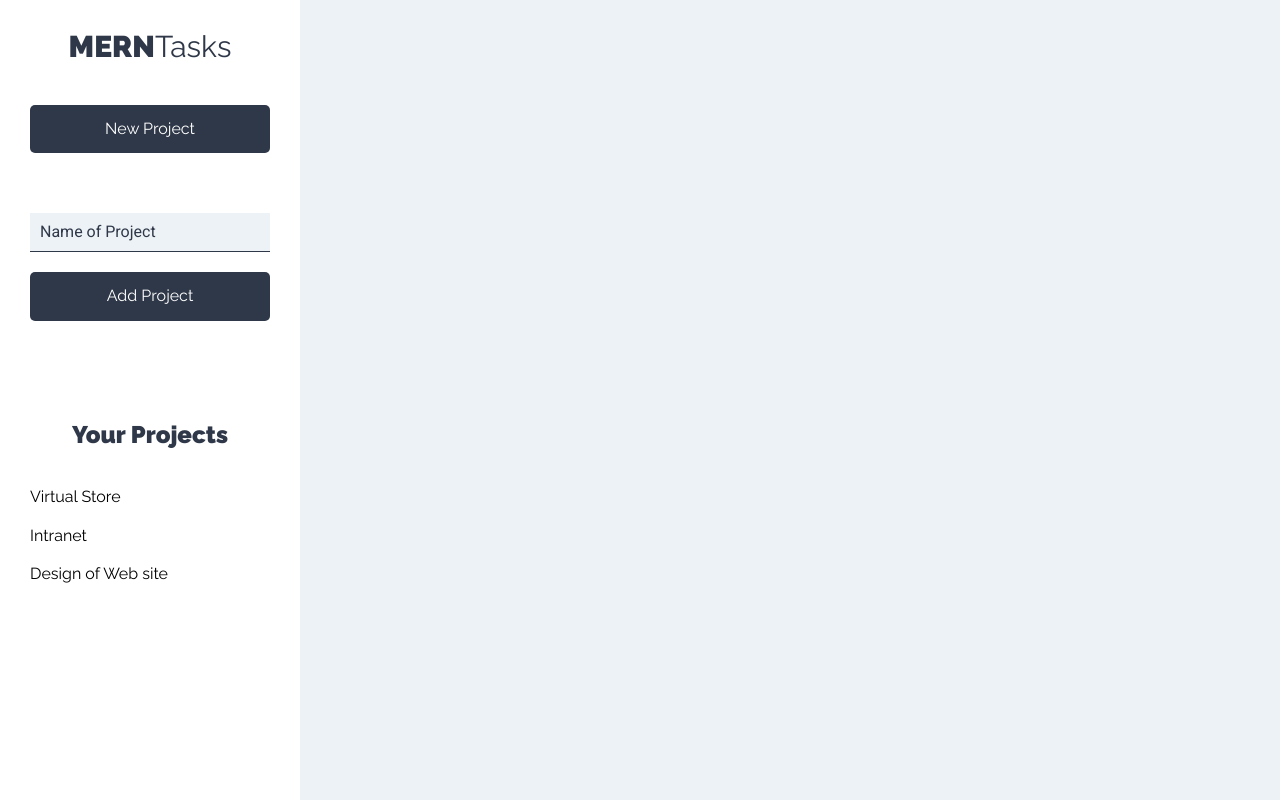
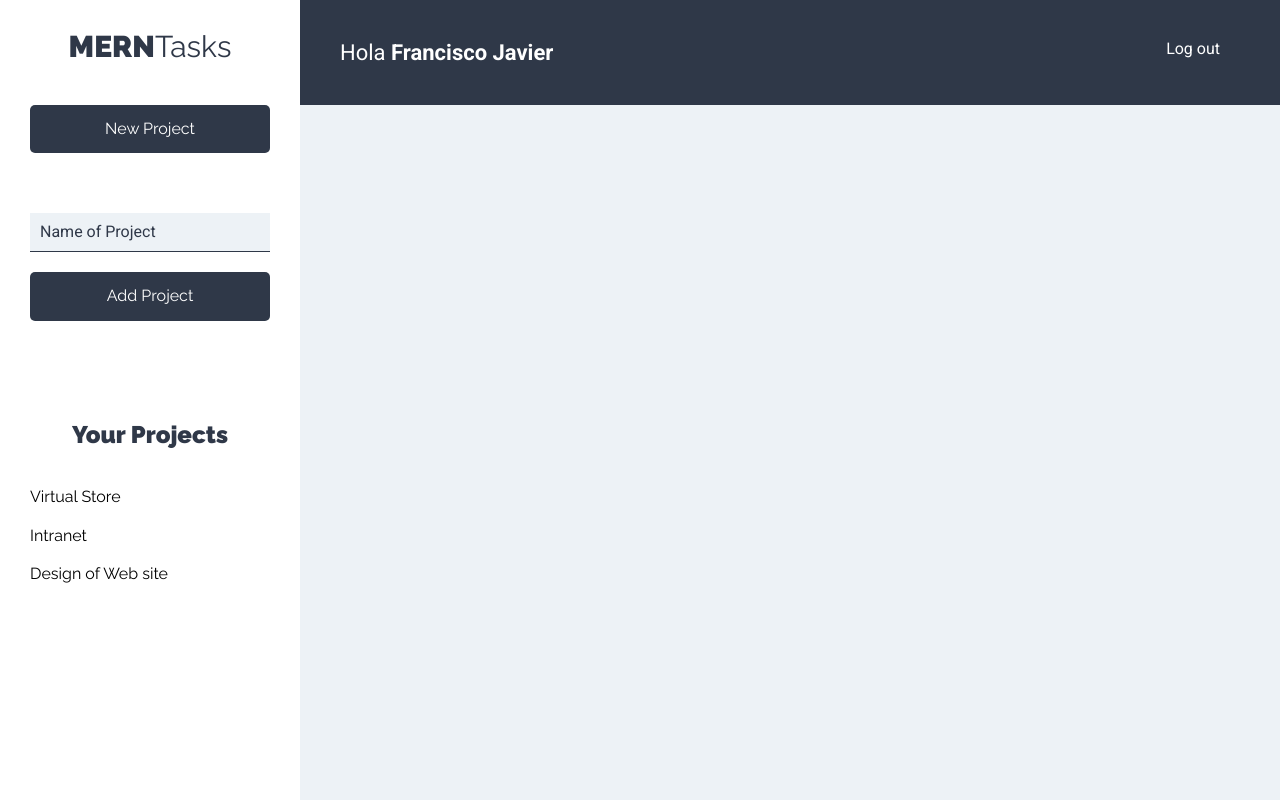
Before and after one commit to Francisco28/MERN-tasks-client, a React (Create React App) app: page /projects in a window 1280 px wide. Built offline with nearby package versions, Linux system fonts and the light colour scheme.

Commit message:
creating the Header

```diff
--- /dev/null
+++ b/src/components/layout/Bar.js
@@ -0,0 +1,16 @@
+import React from 'react'
+
+
+const Bar = () => {
+    return (
+        <header className="app-header">
+            <p className="nombre-usuario">Hola <span>Francisco Javier</span></p>
+
+            <nav className="nav-principal">
+                <a href="#!">Log out</a>
+            </nav>
+        </header>
+     );
+}
+
+export default Bar;
--- a/src/components/projects/Projects.js
+++ b/src/components/projects/Projects.js
@@ -1,5 +1,6 @@
 import React from 'react';
 import Sidebar from '../layout/Sidebar';
+import Bar from '../layout/Bar';
 
 const Projects = () => {
     return (
@@ -8,6 +9,9 @@
             <Sidebar />
 
             <div className="seccion-principal">
+
+                <Bar />
+
                 <main>
 
                     <div className="contenedor-tareas">
```
